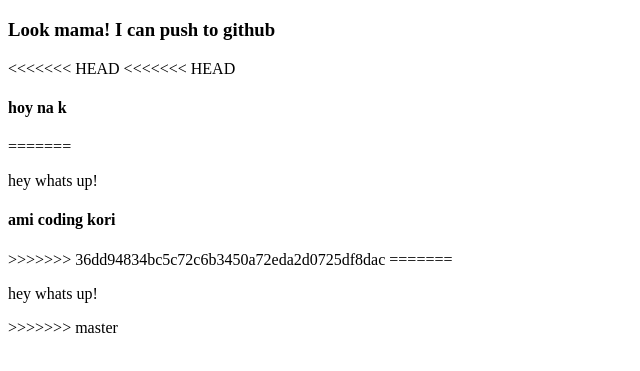
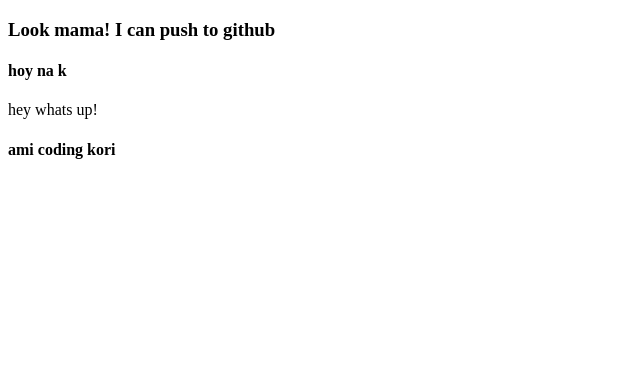
Before and after one commit to sabirul-islam/my-first-website, a plain HTML site: page index.html in a window 1280 px wide. Shown: the part 61-432 px from the top of the page, without its empty margins (0-640 px from the left). Drawn offline with Linux system fonts and the light colour scheme.

Commit message:
Update index.html

```diff
--- a/index.html
+++ b/index.html
@@ -8,15 +8,8 @@
 <body>
     <h1>my first website ever</h1>
     <h3>Look mama! I can push to github</h3>
-<<<<<<< HEAD
-<<<<<<< HEAD
     <h4>hoy na k</h4>
-=======
     <p> hey whats up!</p>
     <h4>ami coding kori</h4>
->>>>>>> 36dd94834bc5c72c6b3450a72eda2d0725df8dac
-=======
-    <p> hey whats up!</p>
->>>>>>> master
 </body>
 </html>
```
